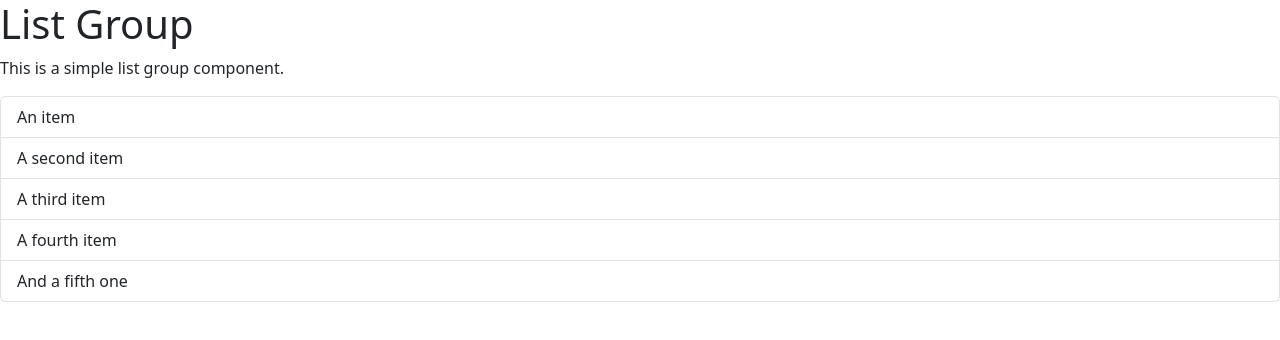
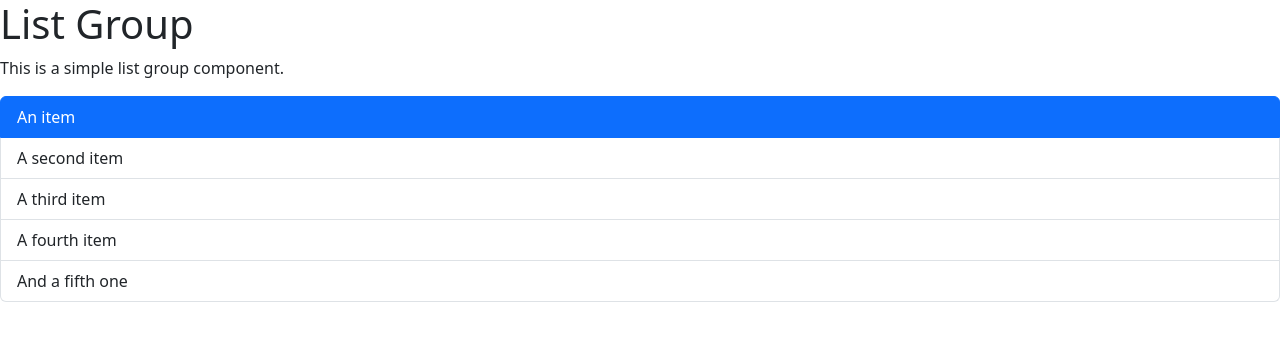
Before and after one commit to Oatsinthepine/React-ts, a React (Vite) app: page / in a window 1280 px wide. Shown: the top 340 px of the page. Built offline with nearby package versions, Linux system fonts and the light colour scheme.

Commit message:
managing state using react hooks (useState).

```diff
--- a/src/components/ListGroup.tsx
+++ b/src/components/ListGroup.tsx
@@ -1,14 +1,24 @@
 // remember in React, a component cannot return more than one element, to deal with this, we can use a fragment or a parent element like a div
 import { Fragment } from 'react';
 import type {MouseEvent} from "react";
+import {useState} from "react";
 
 function ListGroup() {
     // this is a practice of render lists
     let items = ['An item', 'A second item', 'A third item', 'A fourth item', 'And a fifth one'];
+    // let selectedIndex = 0;
+
+    // useState is a hook that allows us to add state to a functional component
+    const [selectedIndex, setSelectedIndex] = useState(0);
+    // selectedIndex is the current state value, and setSelectedIndex is a function that allows us to update the state
+    //console.log(selectedIndex, setSelectedIndex);
+
+
 
     // this is a practice of event handling
     const handleClick = (event: MouseEvent) => {
-        console.log(event)
+        console.log(event);
+        setSelectedIndex(items.indexOf(event.currentTarget.textContent || ''));
     }
 
 
@@ -35,13 +45,12 @@ function ListGroup() {
                 // return (<li className="list-group-item"  key={item} onClick={() => {return console.log(`Clicked ${item}`)}}>{item}</li>)
                 // this is another way to write the same code, by setting the event handler separately
                 return (
-                    <li className="list-group-item"
+                    <li className={selectedIndex === items.indexOf(item) ? 'list-group-item active' : 'list-group-item'}
                         key = {item}
                         onClick={handleClick}>
                         {item}
                     </li>
                 )
-
             })}
         </ul>
         </Fragment>
```
